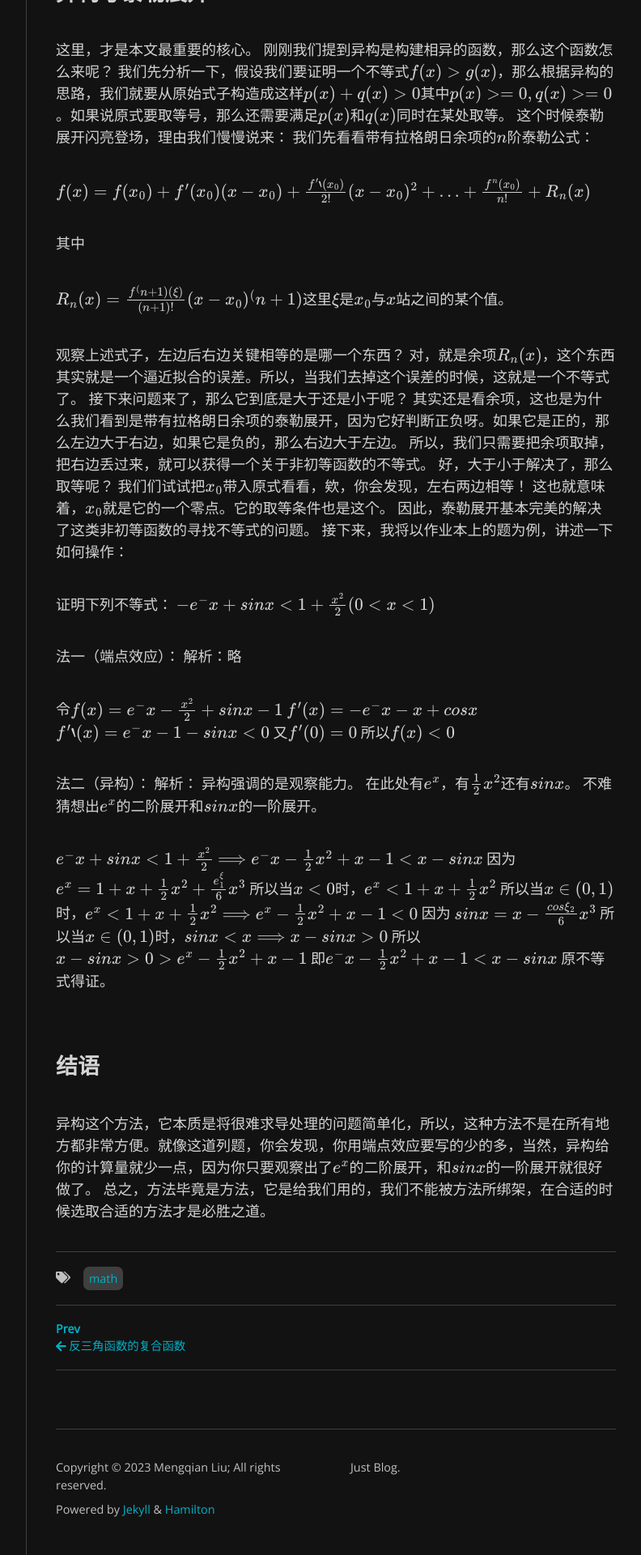
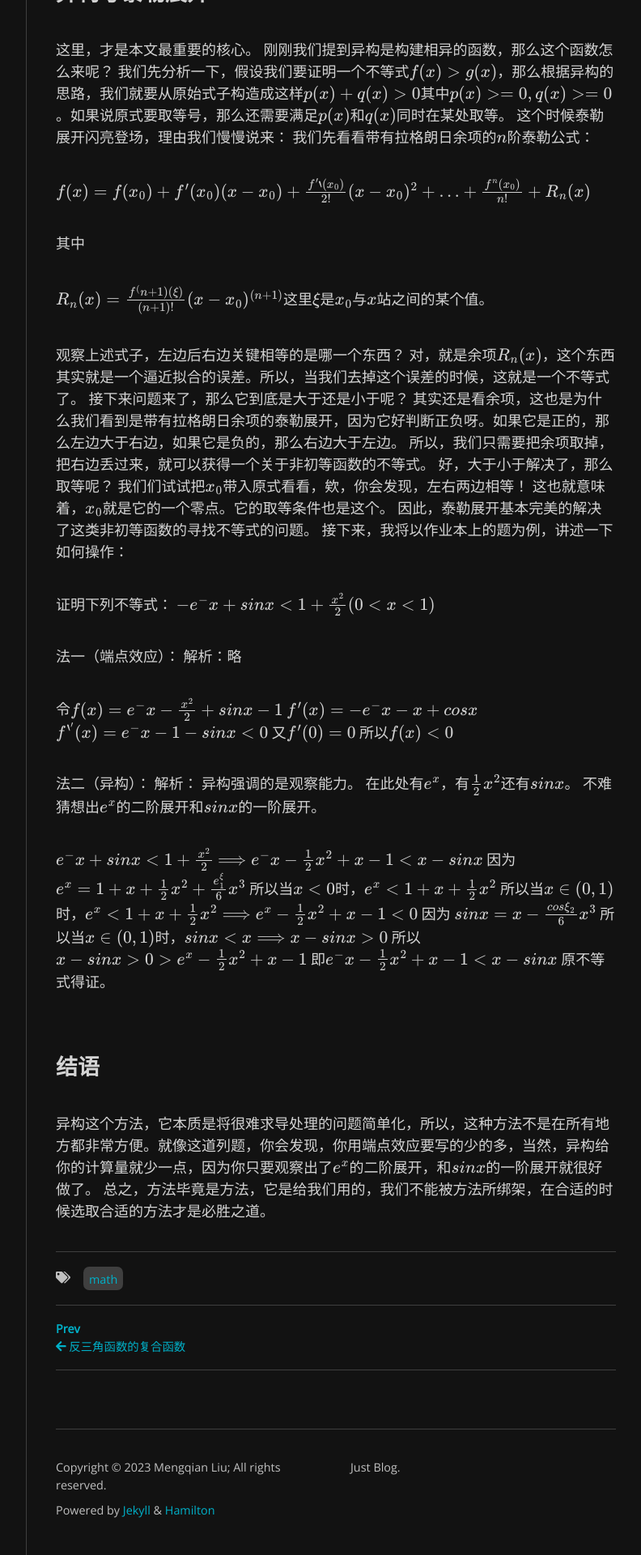
Before and after one commit to cloud-windl/cloud-windl.github.io, a Jekyll site: the page built from _posts/2023-11-20--异构和泰勒展开.md, in a window 1280 px wide. Shown: the part 1588-3508 px from the top of the page at 81% size, without its empty margins (357-1149 px from the left). Built offline with Jekyll 4.4.1, drawn with Linux system fonts in a browser that asks for light colours; nearby versions of some CDN libraries; some web fonts are replaced.

```diff
--- a/_posts/2023-11-20--异构和泰勒展开.md
+++ b/_posts/2023-11-20--异构和泰勒展开.md
@@ -30,7 +30,7 @@ $f(x)=f(x_0)+f'(x_0)(x-x_0)+\frac{f''(x_0)}{2!}(x-x_0)^2+\ldots+\frac{f^n(x_0)}{
 
 其中
 
-$R_n(x)=\frac{f^(n+1) (\xi)}{(n+1)!}(x-x_0)^(n+1)$这里$\xi$是$x_0$与$x$站之间的某个值。
+$R_n(x)=\frac{f^(n+1) (\xi)}{(n+1)!}(x-x_0)^{(n+1)}$这里$\xi$是$x_0$与$x$站之间的某个值。
 
 观察上述式子，左边后右边关键相等的是哪一个东西？
 对，就是余项$R_n(x)$，这个东西其实就是一个逼近拟合的误差。所以，当我们去掉这个误差的时候，这就是一个不等式了。
@@ -51,7 +51,7 @@ $-e^-x + sinx < 1 + \frac{x^2}{2} (0 < x < 1)$
 
 令$f(x)=e^-x - \frac{x^2}{2}+sinx -1$
 $f'(x)=-e^-x -x + cosx $
-$f''(x) = e^-x - 1 - sinx < 0$
+$f^{''}(x) = e^-x - 1 - sinx < 0$
 又$f'(0) = 0$
 所以$f(x) < 0$
 
```
